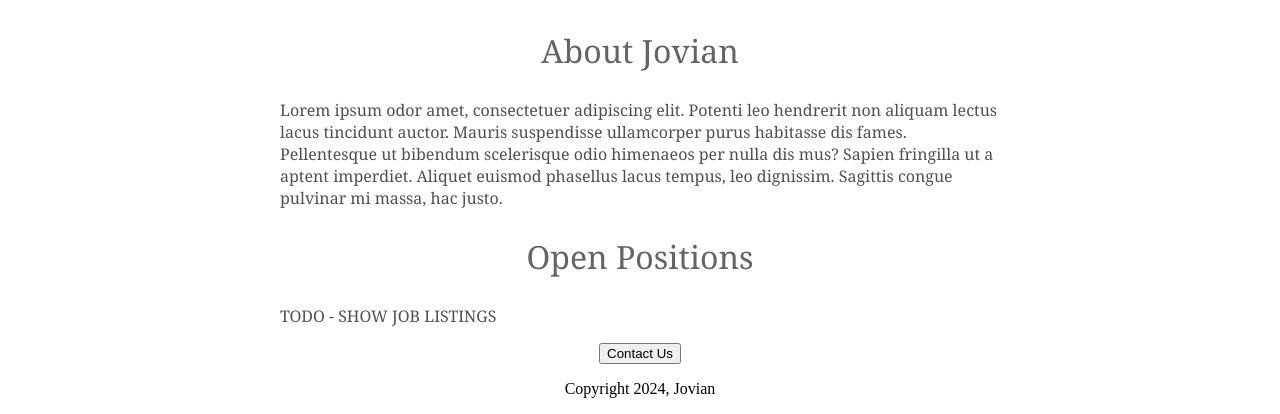
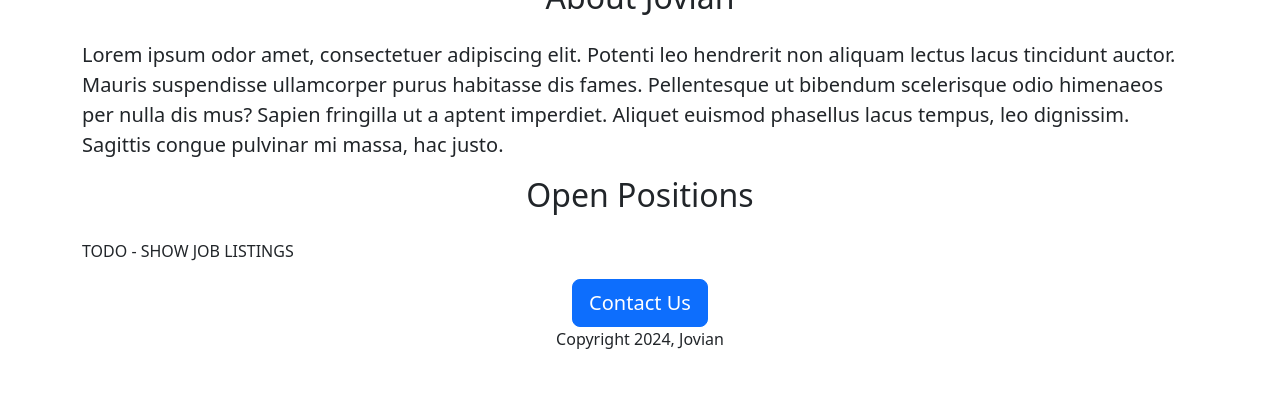
Before and after one commit to MadhukarBhaktha591/jovian-careers-website, a Flask app: page / in a window 1280 px wide. Shown: the part 470-884 px from the top of the page. After the commit the page ends 819 px from the top, so only its background shows below. Run offline with Flask 3, Linux system fonts and the light colour scheme.

Commit message:
Bootstrap step added by removing custom css

```diff
--- a/templates/home.html
+++ b/templates/home.html
@@ -4,55 +4,30 @@
     <meta charset="UTF-8">
     <meta name="viewport" content="width=device-width, initial-scale=1.0">
     <title>Jovian Careers</title>
+
+    <link href="https://cdn.jsdelivr.net/npm/bootstrap@5.3.3/dist/css/bootstrap.min.css" rel="stylesheet" integrity="sha384-QWTKZyjpPEjISv5WaRU9OFeRpok6YctnYmDr5pNlyT2bRjXh0JMhjY6hW+ALEwIH" crossorigin="anonymous">
+
     <style>
-        h1 {
-            font-size: 40px;
-            font-family: Georgia, 'Times New Roman', Times, serif;
-            font-weight: normal;
-            color: rgb(100, 100, 100);
-            text-align: center;
-        }
-
-        #banner {
+        #banner{
+            height: 360px;
             width: 100%;
-            height: 360px;
             object-fit: cover;
         }
+    </style>
 
-        h2 {
-            font-family: Georgia, 'Times New Roman', Times, serif;
-            font-size: 32px;
-            color: rgb(100,100,100);
-            text-align: center;
-            font-weight: normal;
-
-        }
-
-        .bodytext{
-            font-family: Georgia, 'Times New Roman', Times, serif;
-            color: rgb(80, 80, 80);
-
-        }
-
-        #container {
-            max-width: 720px;
-            /* margin-left: 200px; */
-            margin: 0 auto 0 auto;
-        }
-    </style>
 </head>
 <body>
-    <div id="container">
-        <h1>Jovian Careers</h1>
-        <img id="banner" src="static/banner.jpg" alt="No image">
-        <h2> About Jovian</h2>
-            <p class="bodytext">
+    <div class="container">
+        <h1 class="text-center mt-2 mb-4">Jovian Careers</h1>
+        <img class="img-fluid" id="banner" src="static/banner.jpg" alt="No image" height="300px">
+        <h2 class="text-center mt-2 mb-4"> About Jovian</h2>
+            <p class="lead">
                 Lorem ipsum odor amet, consectetuer adipiscing elit. Potenti leo hendrerit non aliquam lectus lacus tincidunt auctor. Mauris suspendisse ullamcorper purus habitasse dis fames. Pellentesque ut bibendum scelerisque odio himenaeos per nulla dis mus? Sapien fringilla ut a aptent imperdiet. Aliquet euismod phasellus lacus tempus, leo dignissim. Sagittis congue pulvinar mi massa, hac justo.
             </p>
-        <h2>Open Positions</h2>
-        <p class="bodytext">TODO - SHOW JOB LISTINGS</p>
-        <div style="text-align: center;">
-            <button>Contact Us</button>
+        <h2 class="text-center mt-2 mb-4" >Open Positions </h2>
+        <p >TODO - SHOW JOB LISTINGS</p>
+        <div class="text-center">
+            <button class="btn btn-primary btn-lg">Contact Us</button>
             <p>Copyright 2024, Jovian</p>
         </div>
 </div>
```
